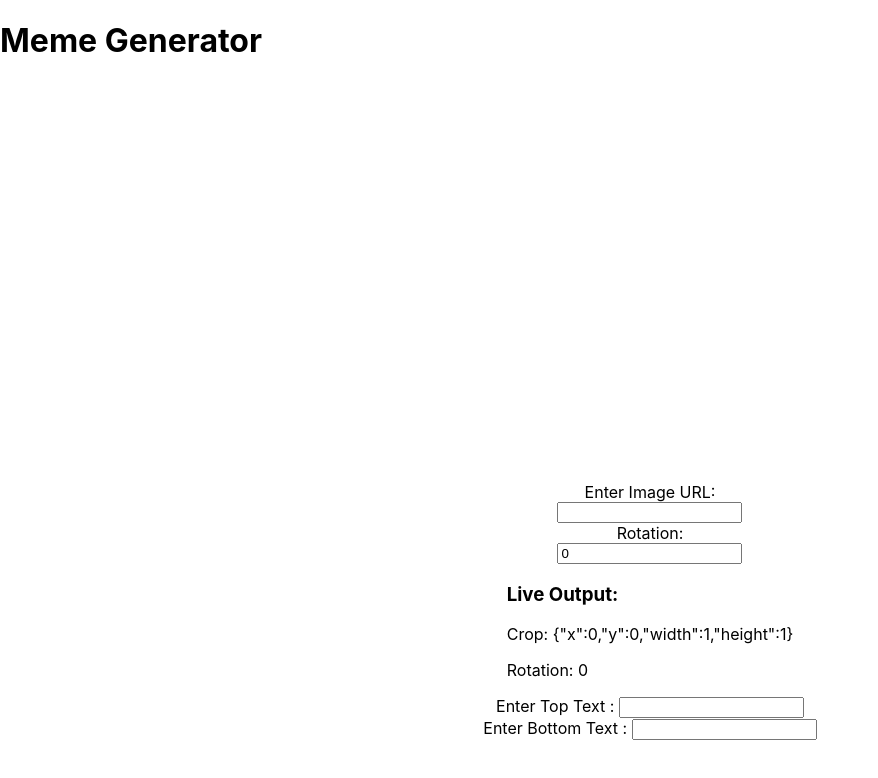
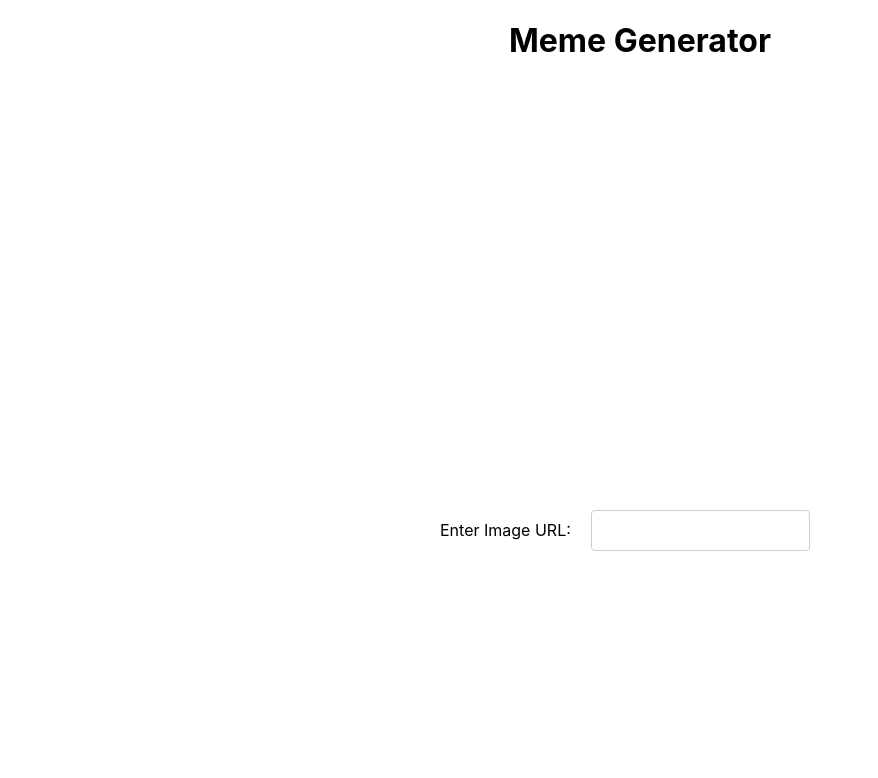
Before and after one commit to Yahsflame/meme-generator, a React (Create React App) app: page / in a window 1280 px wide. Shown: the top 778 px of the page, without its empty margins (0-878 px from the left). Built offline with nearby package versions, Linux system fonts and the light colour scheme.

Commit message:
Completed additional requirements for mirroring and styled inputs.

```diff
--- a/src/App.tsx
+++ b/src/App.tsx
@@ -1,6 +1,7 @@
 // App.tsx
 import React from 'react';
-import ImageEditor from './ImageEditor';
+import ImageEditor from './components/ImageEditor/ImageEditor';
+import './App.css'
 
 const App: React.FC = () => {
   const handleImageChange = (url: string) => {
@@ -8,7 +9,7 @@ const App: React.FC = () => {
   };
 
   return (
-    <div>
+    <div className='App'>
       <h1>Meme Generator</h1>
       <ImageEditor onImageChange={handleImageChange} />
     </div>
--- a/src/ImageEditor.tsx
+++ /dev/null
@@ -1,90 +0,0 @@
-// ImageEditor.tsx
-import React, { useState, ChangeEvent } from 'react';
-import Cropper from 'react-easy-crop';
-import { Area, Point } from 'react-easy-crop/types';
-import TextEditor from './TextEditor';
-import OutputArea from './OutputArea';
-
-interface ImageEditorProps {
-  onImageChange: (url: string) => void;
-}
-
-const ImageEditor: React.FC<ImageEditorProps> = ({ onImageChange }) => {
-  const [imageUrl, setImageUrl] = useState('');
-  const [crop, setCrop] = useState<Area>({ x: 0, y: 0, width: 1, height: 1 });
-  const [rotation, setRotation] = useState<number>(0);
-  const [zoom, setZoom] = useState<number>(1);
-  const [textTop, setTextTop] = useState<string>(''); // Initialize with an empty string
-  const [textBottom, setTextBottom] = useState<string>(''); // Initialize with an empty string
-
-  const onCropChange = (newCrop: Point) => {
-    setCrop((prevCrop) => ({
-      ...prevCrop,
-      x: newCrop.x,
-      y: newCrop.y,
-    }));
-  };
-
-  const onZoomChange = (newZoom: number) => {
-    setZoom(newZoom);
-  };
-
-  const handleImageInputChange = (e: ChangeEvent<HTMLInputElement>) => {
-    const newImageUrl = e.target.value;
-    setImageUrl(newImageUrl);
-    onImageChange(newImageUrl);
-  };
-
-  const handleRotationChange = (e: ChangeEvent<HTMLInputElement>) => {
-    const newRotation = parseInt(e.target.value, 10);
-    setRotation(newRotation);
-  };
-
-  const handleTextTopChange = (newTextTop: string) => {
-    setTextTop(newTextTop);
-  };
-
-  const handleTextBottomChange = (newTextBottom: string) => {
-    setTextBottom(newTextBottom);
-  };
-
-  return (
-    <div style={{ display: 'flex', alignItems: 'center', flexDirection: 'column' }}>
-      <div style={{ width: '400px', height: '400px', position: 'relative', overflow: 'hidden' }}>
-        {imageUrl && (
-          <Cropper
-            image={imageUrl}
-            crop={crop}
-            zoom={zoom}
-            rotation={rotation}
-            onCropChange={onCropChange}
-            onZoomChange={onZoomChange}
-          />
-        )}
-        <p style={{ position: 'absolute', top: 10, left: 10, color: 'white' }}>{textTop}</p>
-        <p style={{ position: 'absolute', bottom: 10, right: 10, color: 'white' }}>{textBottom}</p>
-      </div>
-      <div style={{ marginLeft: '20px', display: 'flex', alignItems: 'center', flexDirection: 'column' }}>
-        <label htmlFor="imageUrl">Enter Image URL:</label>
-        <input
-          type="text"
-          id="imageUrl"
-          value={imageUrl}
-          onChange={handleImageInputChange}
-        />
-        <label htmlFor="rotation">Rotation:</label>
-        <input
-          type="number"
-          id="rotation"
-          value={rotation}
-          onChange={handleRotationChange}
-        />
-        <OutputArea crop={crop} rotation={rotation} />
-        <TextEditor onTextChange={handleTextTopChange} text={textTop} placeholderText="Enter Top Text" />
-        <TextEditor onTextChange={handleTextBottomChange} text={textBottom}  placeholderText="Enter Bottom Text" />
-      </div>
-    </div>
-  );
-};
-
-export default ImageEditor;
--- /dev/null
+++ b/src/components/ImageEditor/ImageEditor.css
@@ -0,0 +1,66 @@
+.css--main-app {
+  display: flex;
+  align-items: center;
+  flex-direction: column;
+}
+
+.css--main-app_image-viewer {
+  width: 400px;
+  height: 400px;
+  position: relative;
+  overflow: hidden;
+}
+
+.css--main-app_text-viewer-top {
+  position: absolute;
+  top: 10px;
+  left: 10px;
+}
+
+.css--main-app_text-viewer-bottom {
+  position: absolute;
+  bottom: 10px;
+  right: 10px;
+}
+
+.css--main-app_inputs {
+  margin-top: 20px;
+  width: 400px;
+  display: flex;
+  gap: 20px;
+  align-items: flex-start;
+  flex-direction: column;
+}
+
+.css--main-app_inputs_imgurl,
+.css--main-app_inputs_rotation,
+.css--main-app_inputs_text-color,
+.css--main-app_inputs_mirror label {
+  display: flex;
+  gap: 20px;
+  align-items: center;
+}
+
+input:not(#textColor) {
+  padding: 12px 20px;
+  margin: 8px 0;
+  display: inline-block;
+  border: 1px solid #ccc;
+  border-radius: 4px;
+  box-sizing: border-box;
+}
+
+.css--main-app_inputs_mirror label input {
+  margin: 0 !important;
+  pointer-events: all;
+  cursor: pointer;
+}
+
+// Overrides for cropper
+.reactEasyCrop_CropArea {
+  color: rgba(0, 0, 0, 0.2) !important;
+}
+
+.reactEasyCrop_Container.is-mirrored {
+  transform: scale(-1);
+}
--- /dev/null
+++ b/src/components/ImageEditor/ImageEditor.tsx
@@ -0,0 +1,141 @@
+import React, { useState, ChangeEvent } from 'react';
+import Cropper from 'react-easy-crop';
+import { Area, Point } from 'react-easy-crop/types';
+import TextEditor from '../TextEditor/TextEditor';
+import OutputArea from '../OutputArea/OutputArea';
+import './ImageEditor.css';
+
+interface ImageEditorProps {
+  onImageChange: (url: string) => void;
+}
+
+const ImageEditor: React.FC<ImageEditorProps> = ({ onImageChange }) => {
+  const [imageUrl, setImageUrl] = useState('');
+  const [crop, setCrop] = useState<Area>({ x: 0, y: 0, width: 1, height: 1 });
+  const [rotation, setRotation] = useState<number>(0);
+  const [zoom, setZoom] = useState<number>(1);
+  const [textTop, setTextTop] = useState<string>('');
+  const [textBottom, setTextBottom] = useState<string>('');
+  const [textColor, setTextColor] = useState<string>('#ffffff');
+  const [mirror, setMirror] = useState<boolean>(false);
+
+  const handleMirrorChange = () => {
+    setMirror((prevMirror) => !prevMirror);
+
+    const container = document.getElementsByClassName('reactEasyCrop_Container')[0];
+
+    mirror ? container.classList.remove("is-mirrored") : container.classList.add("is-mirrored");
+  };
+
+  const handleTextColorChange = (e: ChangeEvent<HTMLInputElement>) => {
+    setTextColor(e.target.value);
+  };
+
+  const onCropChange = (newCrop: Point) => {
+    setCrop((prevCrop) => ({
+      ...prevCrop,
+      x: newCrop.x,
+      y: newCrop.y,
+    }));
+  };
+
+  const onZoomChange = (newZoom: number) => {
+    setZoom(newZoom);
+  };
+
+  const handleImageInputChange = (e: ChangeEvent<HTMLInputElement>) => {
+    const newImageUrl = e.target.value;
+    setImageUrl(newImageUrl);
+    onImageChange(newImageUrl);
+  };
+
+  const handleRotationChange = (e: ChangeEvent<HTMLInputElement>) => {
+    const newRotation = parseInt(e.target.value, 10);
+
+    if (!isNaN(newRotation)) {
+      if (newRotation !== rotation) {
+        setRotation(newRotation);
+      }
+    }
+
+    if(isNaN(newRotation)) {
+      setRotation(0);
+    }
+  };
+
+  const handleTextTopChange = (newTextTop: string) => {
+    setTextTop(newTextTop);
+  };
+
+  const handleTextBottomChange = (newTextBottom: string) => {
+    setTextBottom(newTextBottom);
+  };
+
+  return (
+    <div className='css--main-app'>
+      <div className='css--main-app_image-viewer'>
+        {imageUrl && (
+          <Cropper
+            image={imageUrl}
+            crop={crop}
+            zoom={zoom}
+            rotation={rotation}
+            onCropChange={onCropChange}
+            onZoomChange={onZoomChange}
+          />
+        )}
+        <p className='css--main-app_text-viewer-top' style={{ color: textColor }}>{textTop}</p>
+        <p className='css--main-app_text-viewer-bottom' style={{ color: textColor }}>{textBottom}</p>
+      </div>
+      <div className='css--main-app_inputs'>
+        <div className='css--main-app_inputs_imgurl'>
+          <label htmlFor="imageUrl">Enter Image URL:</label>
+          <input
+            type="text"
+            id="imageUrl"
+            value={imageUrl}
+            onChange={handleImageInputChange}
+          />
+        </div>
+
+      {imageUrl && (
+        <>
+          <div className='css--main-app_inputs_rotation'>
+            <label htmlFor="rotation">Rotation:</label>
+            <input
+              type="text"
+              id="rotation"
+              value={rotation}
+              onChange={handleRotationChange}
+              pattern="[0-9]*"
+            />
+          </div>
+
+          <div className='css--main-app_inputs_mirror'>
+            <label>
+              Mirror Image :
+              <input type="checkbox" onChange={handleMirrorChange} />
+            </label>
+          </div>
+
+          <TextEditor onTextChange={handleTextTopChange} text={textTop} placeholderText="Enter Top Text" />
+          <TextEditor onTextChange={handleTextBottomChange} text={textBottom}  placeholderText="Enter Bottom Text" />
+
+          <div className='css--main-app_inputs_text-color'>
+            <label htmlFor="textColor">Text Color:</label>
+            <input
+              type="color"
+              id="textColor"
+              value={textColor}
+              onChange={handleTextColorChange}
+            />
+          </div>
+          <OutputArea crop={crop} rotation={rotation} />
+        </>
+      )}
+      </div>
+    </div>
+  );
+};
+
+export default ImageEditor;
--- /dev/null
+++ b/src/components/OutputArea/OutputArea.css
@@ -0,0 +1,12 @@
+.css--main-app {
+  display: flex;
+  align-items: center;
+  flex-direction: column;
+}
+
+.css--main-app_image-viewer {
+  width: 400px;
+  height: 400px;
+  position: relative;
+  overflow: hidden;
+}
--- a/src/OutputArea.tsx
+++ b/src/components/OutputArea/OutputArea.tsx
@@ -12,7 +12,6 @@ const OutputArea: React.FC<OutputAreaProps> = ({ crop, rotation }) => {
       <h3>Live Output:</h3>
       <p>Crop: {JSON.stringify(crop)}</p>
       <p>Rotation: {rotation}</p>
-      {/* Add additional output information as needed */}
     </div>
   );
 };
--- /dev/null
+++ b/src/components/TextEditor/TextEditor.css
@@ -0,0 +1,12 @@
+.css--main-app {
+  display: flex;
+  align-items: center;
+  flex-direction: column;
+}
+
+.css--main-app_image-viewer {
+  width: 400px;
+  height: 400px;
+  position: relative;
+  overflow: hidden;
+}
```
Also changed, not shown: src/components/TextEditor/TextEditor.tsx (renamed from src/TextEditor.tsx).
